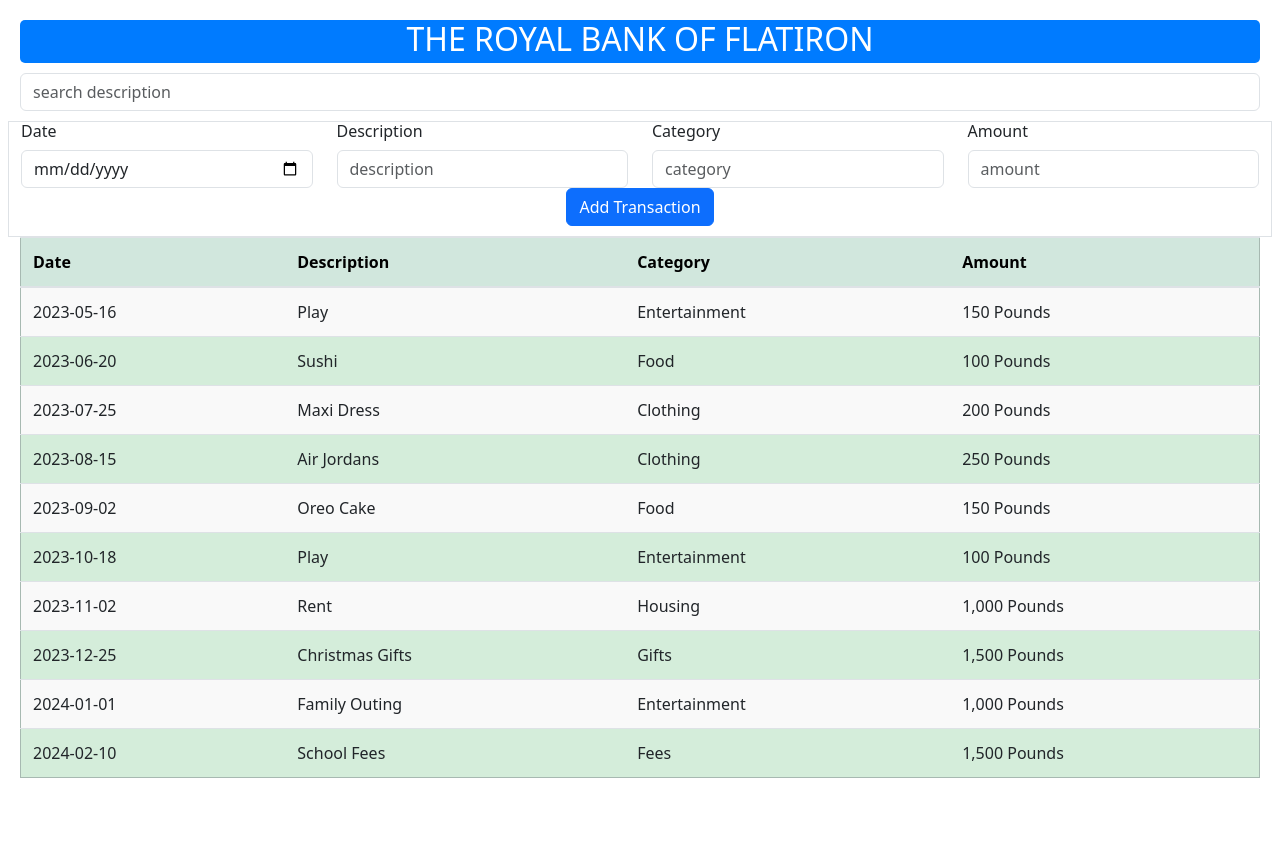
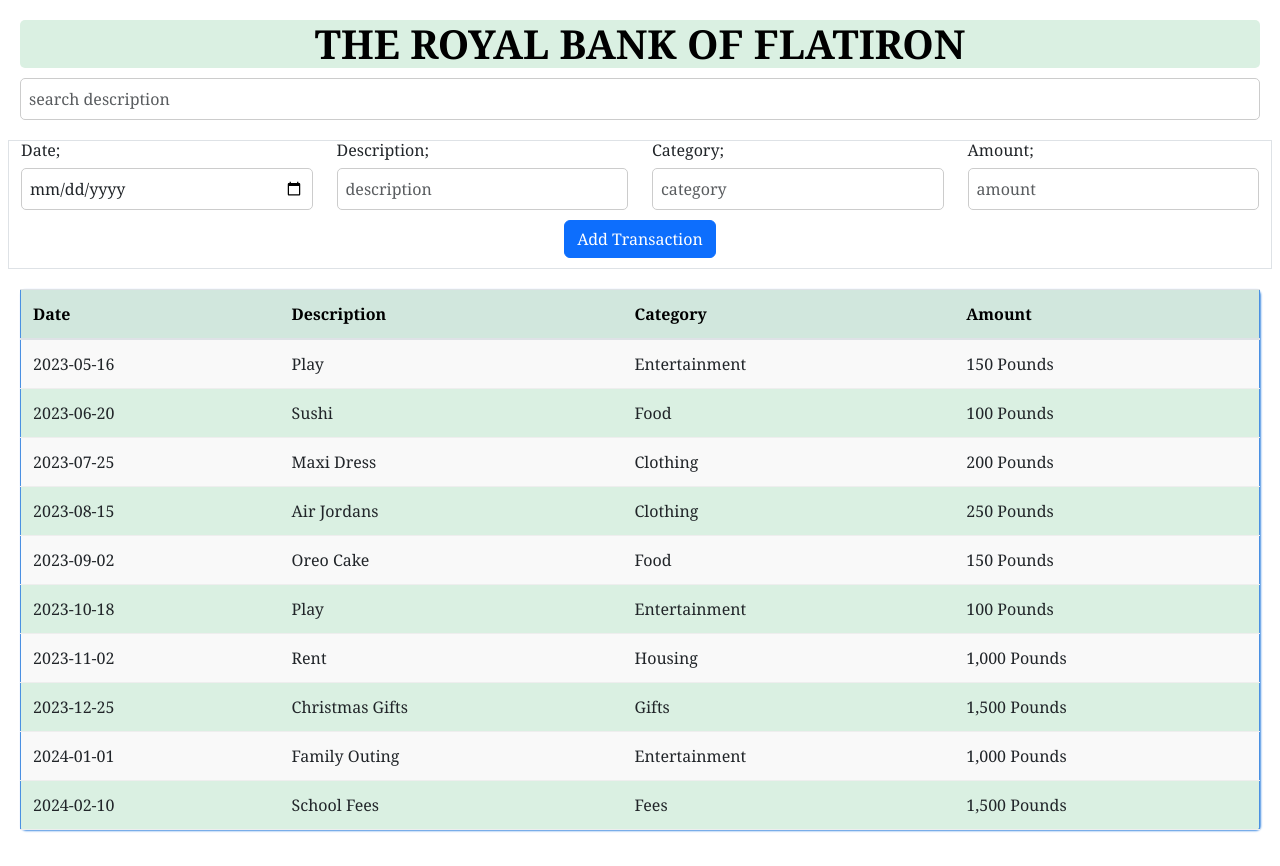
Before and after one commit to Lesliemwangi/bank-flatiron, a React (Vite) app: page / in a window 1280 px wide. Before the commit the page ends 814 px from the top, so only its background shows below. Built offline with nearby package versions, Linux system fonts and the light colour scheme.

Commit message:
code-code

```diff
--- a/src/App.css
+++ b/src/App.css
@@ -2,8 +2,8 @@
   display: block;
   text-align: center;
   margin-bottom: 10px;
-  background-color: #007bff;
-  color: white;
+  background-color:  #daf0e2;
+  color: black;
   border: none;
   border-radius: 5px;
 }
--- a/src/components/Form.jsx
+++ b/src/components/Form.jsx
@@ -27,7 +27,7 @@ export default function Form({ transactions, setTransactions }) {
   return (
     <div className="row border" style={{ paddingBottom: "10px" }}>
       <div className="col-3">
-        <h6>Date</h6>
+        <h6 >Date;</h6>
         <input
           type="date"
           className="form-control"
@@ -39,7 +39,7 @@ export default function Form({ transactions, setTransactions }) {
         />
       </div>
       <div className="col-3">
-        <h6>Description</h6>
+        <h6>Description;</h6>
         <input
           type="description"
           className="form-control"
@@ -51,7 +51,7 @@ export default function Form({ transactions, setTransactions }) {
         />
       </div>
       <div className="col-3">
-        <h6>Category</h6>
+        <h6>Category;</h6>
         <input
           type="text"
           className="form-control"
@@ -63,9 +63,9 @@ export default function Form({ transactions, setTransactions }) {
         />
       </div>
       <div className="col-3">
-        <h6>Amount</h6>
+        <h6>Amount;</h6>
         <input
-          type="number"
+          type="text"
           className="form-control"
           name="amount"
           placeholder="amount"
--- a/src/components/Header.jsx
+++ b/src/components/Header.jsx
@@ -2,7 +2,9 @@ function Header() {
     return (
       <div className="text-primary">
         <div className="text-header">
-          <h2>THE ROYAL BANK OF FLATIRON</h2>
+          <h1>
+            <b>THE ROYAL BANK OF FLATIRON</b>
+          </h1>
         </div>
       </div>
     );
--- a/src/index.css
+++ b/src/index.css
@@ -1,11 +1,12 @@
 body {
-  padding: 20px;
+  margin: 10px;
+  padding: 10px;
+  font-family: Georgia, 'Times New Roman', Times, serif;
 }
 
 h2 {
   text-align: center;
   padding-bottom: 5px;
-
 }
 
 button {
@@ -40,7 +41,7 @@ button {
 }
 
 .table-success {
-  background-color: #d4edda;
+  background-color: #daf0e2;
 }
 
 td {
@@ -56,3 +57,91 @@ td {
 .form-container {
   padding-bottom: 20px; /* Adjust the value as needed */
 }
+
+.main-container {
+  width: 80%;
+  margin: 20px auto;
+  background-color: white;
+  padding: 20px;
+  box-shadow: 0 2px 5px rgba(0, 0, 0, 0.1);
+}
+
+/* Header Styling */
+.header-container, .header {
+  background-color: blue; /* Dark blue header */
+  color: white;
+  padding: 10px 20px;
+  text-align: center;
+}
+
+/* Search Bar Styling */
+.search-bar input {
+  width: 100%;
+  padding: 8px;
+  margin-bottom: 20px;
+  border: 1px solid #ccc;
+  border-radius: 5px;
+}
+
+/* Transaction Form Styling */
+.form-control {
+  width: 100%;
+  padding: 8px;
+  margin-bottom: 10px;
+  border-radius: 5px;
+  border: 1px solid #ccc;
+}
+
+.transaction-form {
+  margin-bottom: 20px;
+}
+
+.transaction-form div {
+  margin-bottom: 10px;
+}
+
+.transaction-form button {
+  width: 100%;
+  background-color: #007bff;
+  color: white;
+  padding: 10px;
+  border: none;
+  border-radius: 5px;
+  cursor: pointer;
+}
+
+.transaction-form button:hover {
+  background-color: #0056b3;
+}
+
+/* Table Styling */
+.table {
+  width: 100%;
+  border-collapse: collapse;
+}
+
+.table thead {
+  background-color: #f8f9fa;
+}
+
+.table th, .table td {
+  text-align: left;
+  padding: 12px;
+  border-bottom: 1px solid #eee;
+}
+
+.search-bar, .table {
+  border-radius: 5px;
+  border: 1px solid #4a90e2;
+  box-shadow: 1px 1px 2px #4a90e2;
+  margin-top: 20px;
+}
+
+
+.form {
+  border-radius: 5px;
+  border: 1px solid #cccccc;
+  box-shadow: 1px 1px 2px #cccccc;
+  margin-top: 20px;
+  padding: 20px;
+}
```
